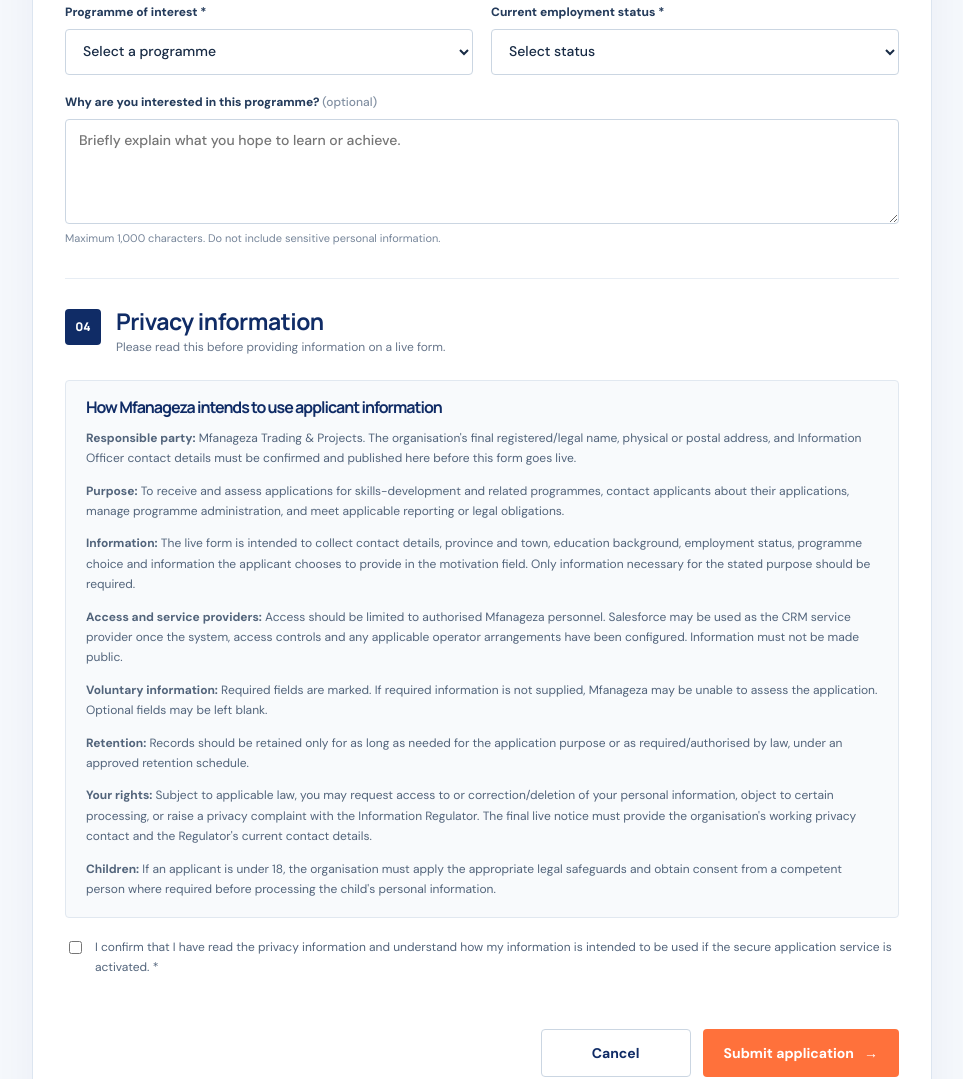
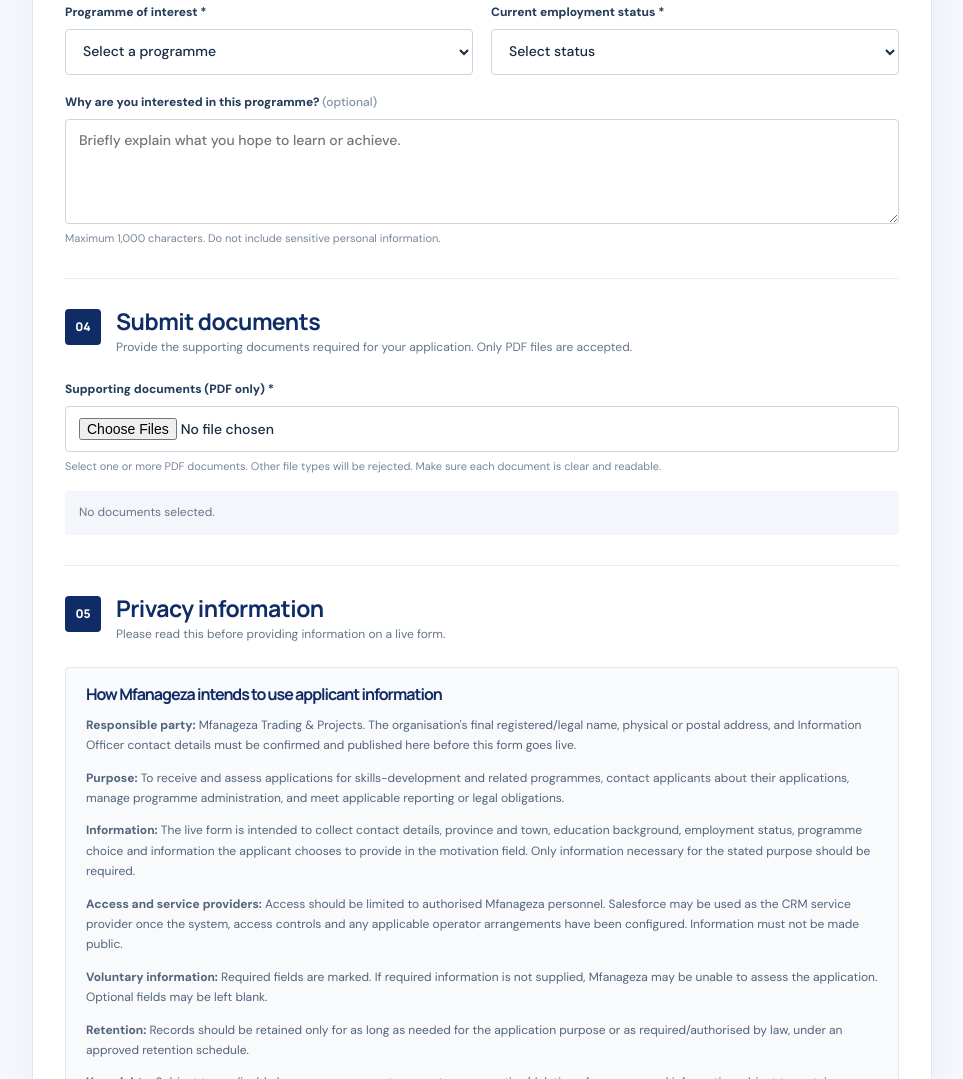
Before and after one commit to kabelogopane/Mfanageza-Trading-Projects-CRM-Solution, a plain HTML site: page apply.html in a window 1280 px wide. Shown: the part 1411-2490 px from the top of the page, without its empty margins (158-1121 px from the left). Drawn offline with Linux system fonts and the light colour scheme.

Commit message:
Add PDF-only supporting document upload field

```diff
--- a/apply.html
+++ b/apply.html
@@ -66,8 +66,19 @@
           </div>
         </section>
 
+
+        <section class="form-section">
+          <div class="form-section-heading"><span>04</span><div><h2>Submit documents</h2><p>Provide the supporting documents required for your application. Only PDF files are accepted.</p></div></div>
+          <div class="field field-wide document-upload-field">
+            <label for="supportingDocuments">Supporting documents (PDF only) *</label>
+            <input id="supportingDocuments" name="supportingDocuments" type="file" accept=".pdf,application/pdf" multiple required aria-describedby="documentUploadHelp">
+            <small id="documentUploadHelp">Select one or more PDF documents. Other file types will be rejected. Make sure each document is clear and readable.</small>
+            <p id="documentUploadStatus" class="field-guidance" role="status" aria-live="polite">No documents selected.</p>
+          </div>
+        </section>
+
         <section class="privacy-panel" aria-labelledby="privacyHeading">
-          <div class="form-section-heading"><span>04</span><div><h2 id="privacyHeading">Privacy information</h2><p>Please read this before providing information on a live form.</p></div></div>
+          <div class="form-section-heading"><span>05</span><div><h2 id="privacyHeading">Privacy information</h2><p>Please read this before providing information on a live form.</p></div></div>
           <div class="privacy-copy">
             <h3>How Mfanageza intends to use applicant information</h3>
             <p><strong>Responsible party:</strong> Mfanageza Trading &amp; Projects. The organisation's final registered/legal name, physical or postal address, and Information Officer contact details must be confirmed and published here before this form goes live.</p>
```
